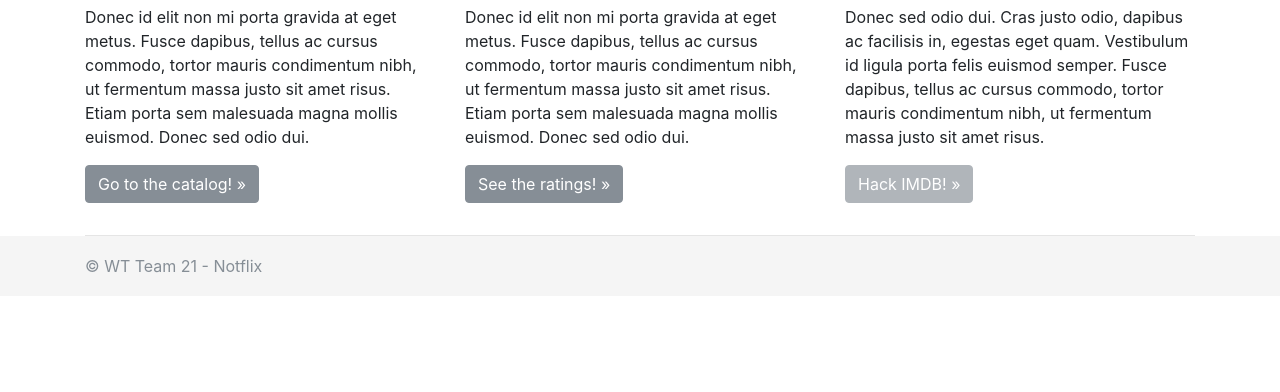
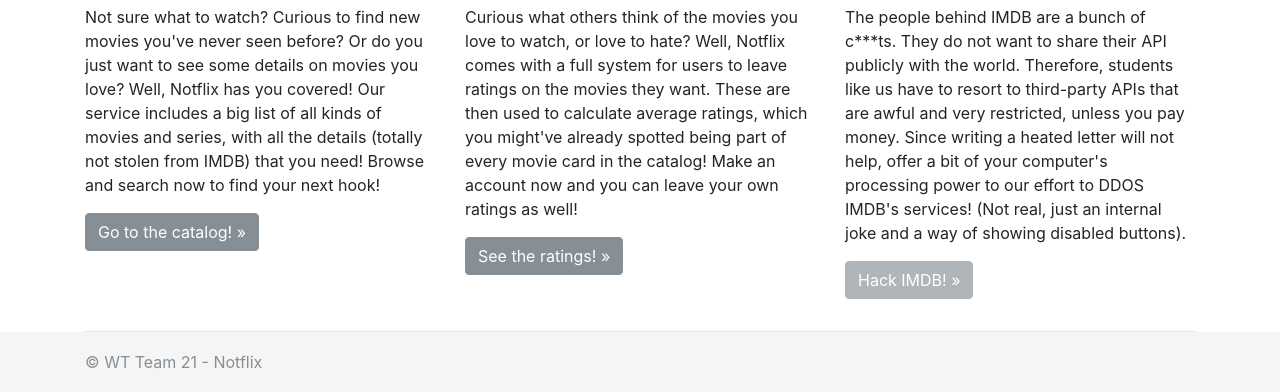
Before and after one commit to toastyblast/WebTechnologyNotflix, a website: page public/index.html in a window 1280 px wide. Shown: the part 547-939 px from the top of the page. Before the commit the page ends 843 px from the top, so only its background shows below. Drawn offline with nearby package versions, Linux system fonts and the light colour scheme; no server answers.

Commit message:
Added texts where there was still lorem ipsum left.

```diff
--- a/public/index.html
+++ b/public/index.html
@@ -51,8 +51,10 @@
             </li>
         </ul>
         <form class="form-inline my-2 my-lg-0" id="loginForm" name="userLoginForm" method="post">
-            <input class="form-control mr-sm-2" name="usernameBox" type="text" placeholder="Username" aria-label="Username">
-            <input class="form-control mr-sm-2" name="passwordBox" type="password" placeholder="Password" aria-label="Password">
+            <input class="form-control mr-sm-2" name="usernameBox" type="text" placeholder="Username"
+                   aria-label="Username">
+            <input class="form-control mr-sm-2" name="passwordBox" type="password" placeholder="Password"
+                   aria-label="Password">
             <button class="btn btn-outline-success my-2 my-sm-0" type="submit">Login</button>
         </form>
     </div>
@@ -69,9 +71,12 @@
             and we of course have the rights to all movies and shows presented in our catalog! Now stop asking and enjoy
             the free content by registering now!</p>
         <p>
-        <form id="form" name="registerForm" class="form-inline my-2 my-lg-0" method="post" onsubmit="return beginRegistrationFunction()">
-            <input name="username" class="form-control mr-sm-2" type="text" placeholder="Unique username" aria-label="UsernameRegister">
-            <input name="password" class="form-control mr-sm-2" type="password" placeholder="Password" aria-label="PasswordRegister">
+        <form id="form" name="registerForm" class="form-inline my-2 my-lg-0" method="post"
+              onsubmit="return beginRegistrationFunction()">
+            <input name="username" class="form-control mr-sm-2" type="text" placeholder="Unique username"
+                   aria-label="UsernameRegister">
+            <input name="password" class="form-control mr-sm-2" type="password" placeholder="Password"
+                   aria-label="PasswordRegister">
             <button class="btn btn-outline-success my-2 my-sm-0" id="registerButton" type="submit">Register</button>
         </form>
     </div>
@@ -82,23 +87,27 @@
     <div class="row">
         <div class="col-md-4">
             <h2>Browse the catalog</h2>
-            <p>Donec id elit non mi porta gravida at eget metus. Fusce dapibus, tellus ac cursus commodo, tortor mauris
-                condimentum nibh, ut fermentum massa justo sit amet risus. Etiam porta sem malesuada magna mollis
-                euismod. Donec sed odio dui. </p>
+            <p>Not sure what to watch? Curious to find new movies you've never seen before? Or do you just want to see
+                some details on movies you love? Well, Notflix has you covered! Our service includes a big list of all
+                kinds of movies and series, with all the details (totally not stolen from IMDB) that you need! Browse
+                and search now to find your next hook!</p>
             <p><a class="btn btn-secondary" id="catalogButton" href="#" role="button">Go to the catalog! &raquo;</a></p>
         </div>
         <div class="col-md-4">
             <h2>See what users think</h2>
-            <p>Donec id elit non mi porta gravida at eget metus. Fusce dapibus, tellus ac cursus commodo, tortor mauris
-                condimentum nibh, ut fermentum massa justo sit amet risus. Etiam porta sem malesuada magna mollis
-                euismod. Donec sed odio dui. </p>
+            <p>Curious what others think of the movies you love to watch, or love to hate? Well, Notflix comes with a
+                full system for users to leave ratings on the movies they want. These are then used to calculate average
+                ratings, which you might've already spotted being part of every movie card in the catalog! Make an
+                account now and you can leave your own ratings as well!</p>
             <p><a class="btn btn-secondary" id="ratings" href="#" role="button">See the ratings! &raquo;</a></p>
         </div>
         <div class="col-md-4">
             <h2>Feed the hate for IMDB</h2>
-            <p>Donec sed odio dui. Cras justo odio, dapibus ac facilisis in, egestas eget quam. Vestibulum id ligula
-                porta felis euismod semper. Fusce dapibus, tellus ac cursus commodo, tortor mauris condimentum nibh, ut
-                fermentum massa justo sit amet risus.</p>
+            <p>The people behind IMDB are a bunch of c***ts. They do not want to share their API publicly with the
+                world. Therefore, students like us have to resort to third-party APIs that are awful and very
+                restricted, unless you pay money. Since writing a heated letter will not help, offer a bit of your
+                computer's processing power to our effort to DDOS IMDB's services! (Not real, just an internal
+                joke and a way of showing disabled buttons).</p>
             <p><a class="btn btn-secondary disabled" href="#" role="button">Hack IMDB! &raquo;</a></p>
         </div>
     </div>
```
Also changed, not shown: public/LoadHTMLFiles/users.html (+4 -2 lines).
